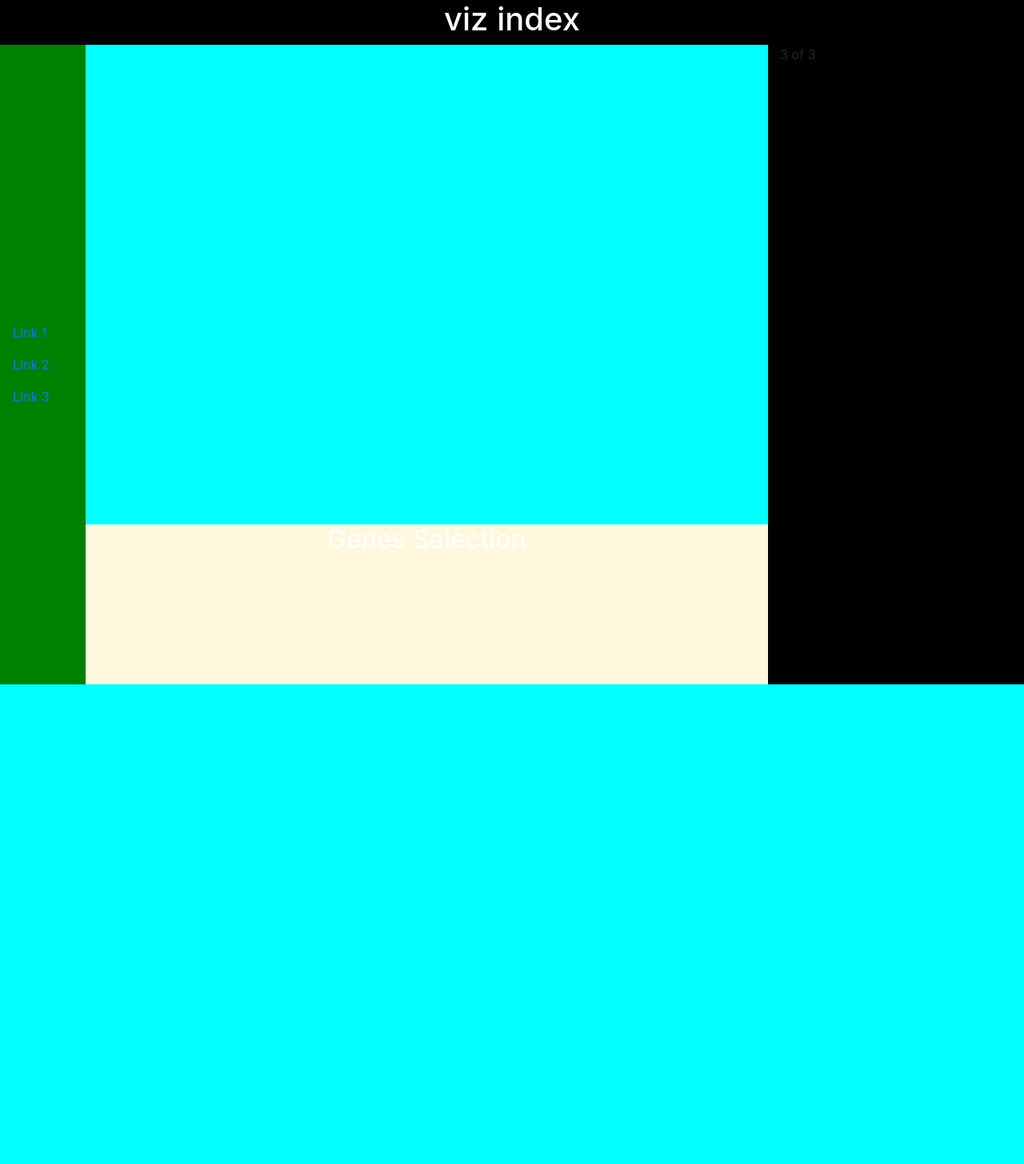
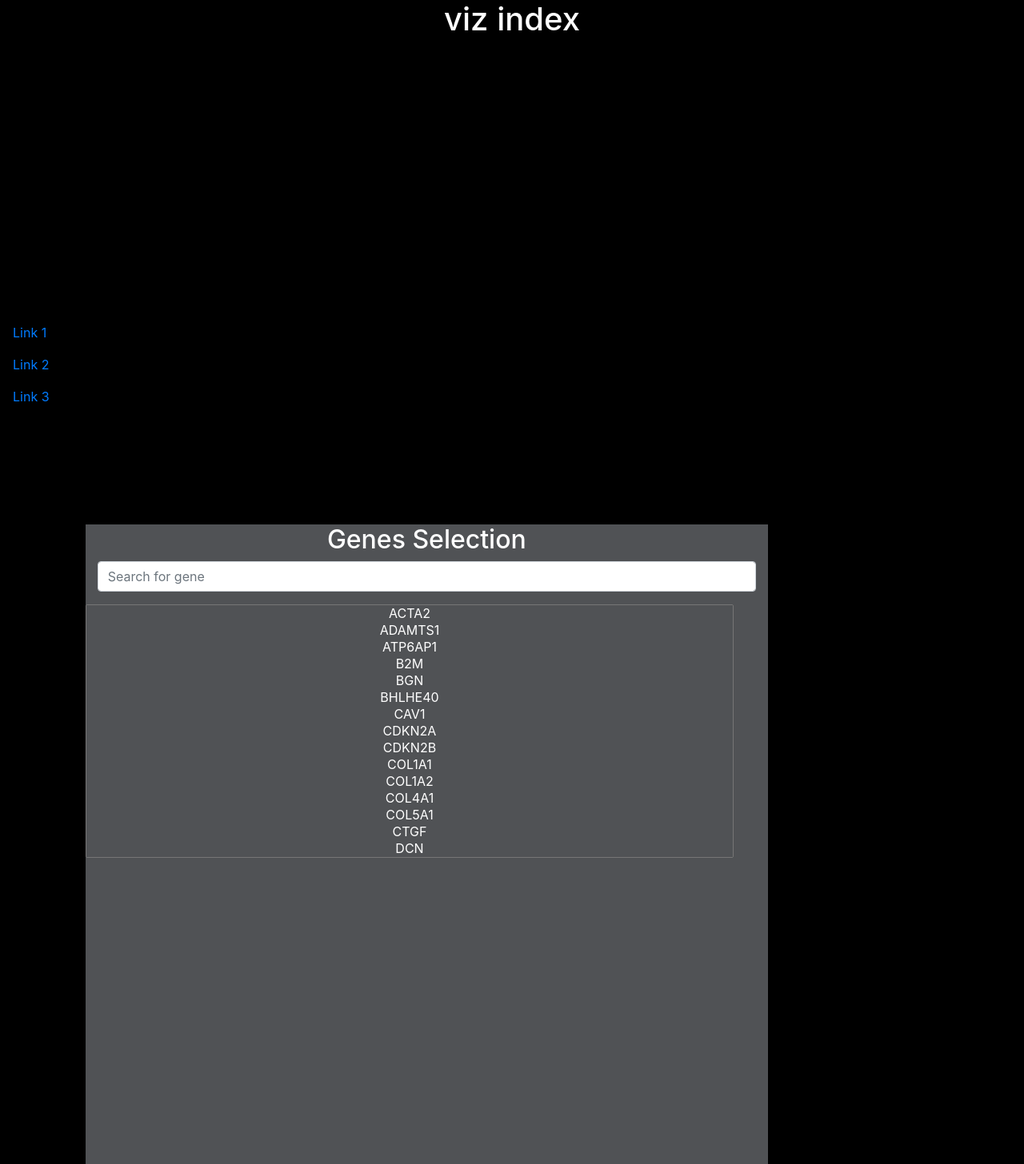
Before and after one commit to CiaranWelsh/data_viz_with_django, a Django app: page / in a window 1280 px wide. Shown: the whole page at 80% size. Before the commit the page ends 856 px from the top, so only its background shows below. Run offline with Django 3.2, Linux system fonts and the light colour scheme; parts of the project's set-up code (start-up, migrations or seed data) failed here and were passed over; some libraries are stand-ins or nearby versions.

Commit message:
gene select box

```diff
--- a/viz/forms.py
+++ b/viz/forms.py
@@ -47,10 +47,11 @@ class NewForm(forms.Form):
 class GenesForm(forms.Form):
     gene = forms.MultipleChoiceField(
         choices=GENES,
+        label=False
     )#, attrs={'id': 'gene_form'})
 
     gene.widget.attrs.update({
-        'font-size': '3em'
+        'size': 15,
     })
 
     # class Meta:
--- a/viz/static/viz/style.css
+++ b/viz/static/viz/style.css
@@ -7,19 +7,16 @@ html, body {
     flex-direction: column;
 }
 
-h1, h2, h3, p, label {
+h1, h2, h3, p, label, option {
     color: white;
     text-align: center;
 }
 
 
-option {
-    color: white;
-}
-
 select {
     background-color: #505255;
-
+    width: 95%;
+    height: 75%;
 }
 form {
     size: 50px;
@@ -34,15 +31,23 @@ form {
 }
 
 #inner-row1 {
-    background-color: aqua;
     height: 75%;
 }
 
 #inner-row2 {
-    background-color: cornsilk;
     height: 25%;
 }
 
 #navbar {
-    background-color: green;
 }
+
+
+#gene-selection {
+    background-color: #505255;
+    height: 100%;
+}
+
+.my-btn {
+    width: 25px;
+    height:13px;
+}
--- a/viz/templates/viz/index.html
+++ b/viz/templates/viz/index.html
@@ -6,6 +6,8 @@
     <title>viz index</title>
     <meta name="viewport" content="width=device-width, initial-scale=1">
     <link rel="stylesheet" href="https://stackpath.bootstrapcdn.com/bootstrap/4.1.3/css/bootstrap.min.css">
+    <script src="https://code.jquery.com/jquery-3.3.1.min.js"
+            integrity="sha256-FgpCb/KJQlLNfOu91ta32o/NMZxltwRo8QtmkMRdAu8=" crossorigin="anonymous"></script>
     <link rel="stylesheet" href="{% static 'viz/style.css' %}" type="text/css">
 </head>
 <body>
@@ -48,14 +50,42 @@
                     </svg>
                 </div>
             </div>
-        <div class="row" id="inner-row2">
-            <div class="col-md-12">
+            <div class="row" id="gene-selection">
+                <div class="col-md-12 searchable-container">
                     <h2>Genes Selection</h2>
+                    <div class="form-group">
+                        <div>
+                            <input type="search" class="form-control" id="gene-search" placeholder="Search for gene">
+                        </div>
+                    </div>
+                    <div class="row">
+                        {{ gene_form }}
+{#                        <div class="form-group">#}
+{#                            <div class="searchable-container">#}
+{#                                <div class="items my-btn">#}
+{#                                    <div class="info-block block-info clearfix">#}
+{#                                        <div data-toggle="buttons" class="btn-group bizmoduleselect"></div>#}
+{#                                        <label class="btn btn-default">#}
+{#                                            <div class="bizcontent">#}
+{#                                                <input type="checkbox">#}
+{#                                                <span class="glyphicon glyphicon-ok glyphicon-lg"></span>#}
+{#                                            </div>#}
+{#                                        </label>#}
+{#                                    </div>#}
+{#                                </div>#}
+{#                            </div>#}
+{#                        </div>#}
                     </div>
                 </div>
             </div>
+
+
+        </div>
+        {#        Control panel stuff#}
         <div class="col-md-3">
-      3 of 3
+            <div id="time">
+
+            </div>
         </div>
     </div>
 </div>
```
Lines whose indentation alone changed are shown as unchanged.
